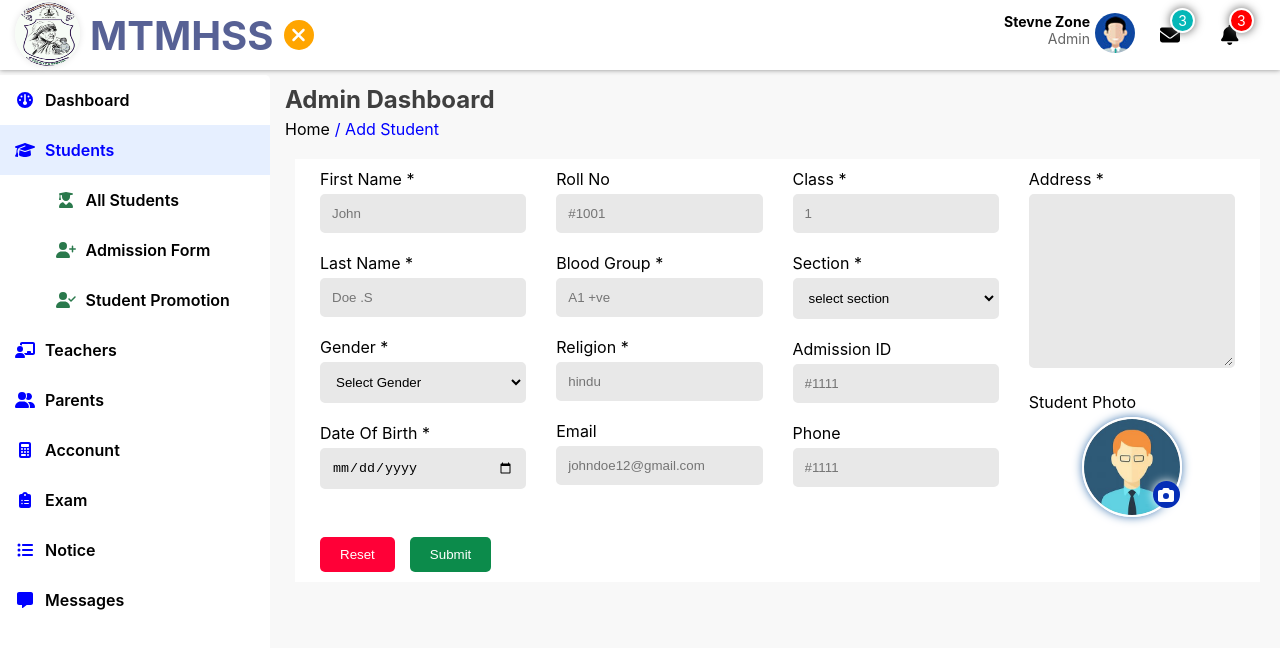
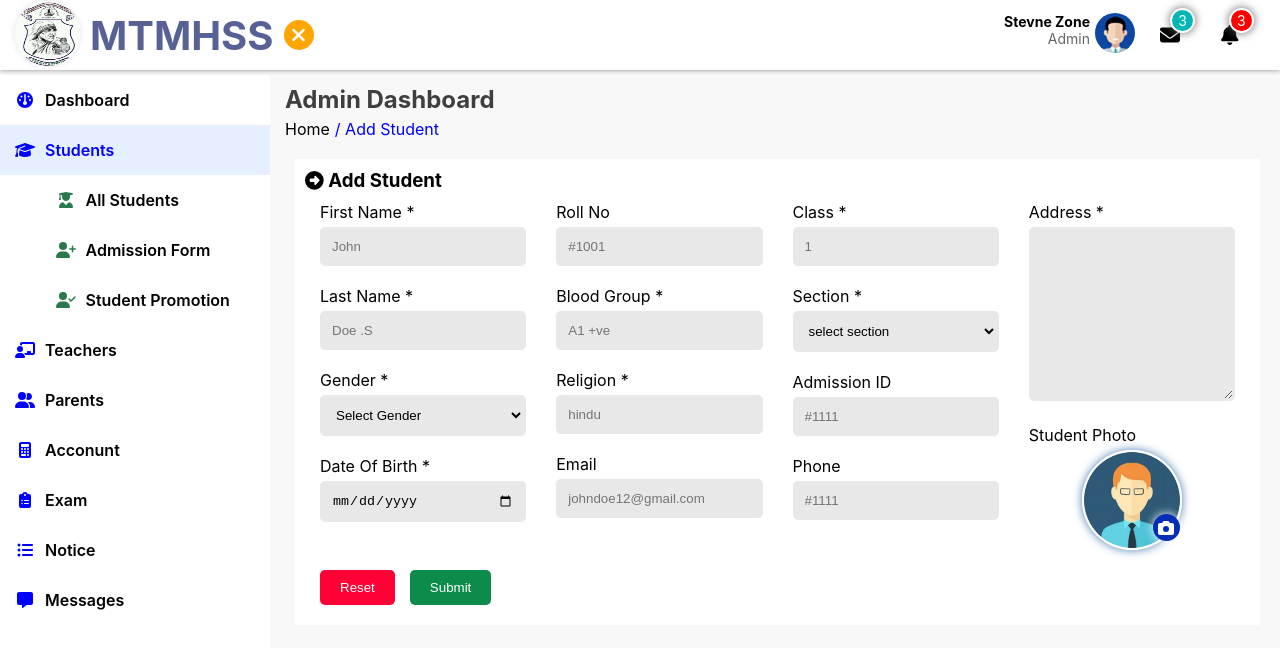
Before and after one commit to Vinoth82003/school_frontend, a React (Create React App) app: page / in a window 1280 px wide. Shown: the top 648 px of the page. Built offline with nearby package versions, Linux system fonts and the light colour scheme.

Commit message:
adding student to the school is ready

```diff
--- a/src/Components/AddStudent.jsx
+++ b/src/Components/AddStudent.jsx
@@ -1,6 +1,9 @@
 import React, { useState } from "react";
 import { FontAwesomeIcon } from "@fortawesome/react-fontawesome";
-import { faCameraAlt } from "@fortawesome/free-solid-svg-icons";
+import {
+  faArrowAltCircleRight,
+  faCameraAlt,
+} from "@fortawesome/free-solid-svg-icons";
 import defaultLogo from "../img/default.jpeg";
 import "../css/addstudent.css";
 
@@ -27,6 +30,9 @@ const AddStudent = () => {
       <main className="admin_page">
         <section className="chart_containers">
           <form action="#" method="post" className="table_box">
+            <h1>
+              <FontAwesomeIcon icon={faArrowAltCircleRight} /> Add Student
+            </h1>
             <div className="container">
               <div className="row">
                 <div className="col">
--- a/src/Components/Section.jsx
+++ b/src/Components/Section.jsx
@@ -4,6 +4,7 @@ import "../css/section.css";
 import { AppContext } from "../App";
 import AllStudents from "./AllStudents";
 import AddStudent from "./AddStudent";
+import Studentpromotion from "./Studentpromotion";
 
 const Section = () => {
   const value = useContext(AppContext);
@@ -38,6 +39,7 @@ const Section = () => {
           {active === "dashboard" && <Admin />}
           {active === "all student" && <AllStudents />}
           {active === "add student" && <AddStudent />}
+          {active === "Student Promotion" && <Studentpromotion />}
         </header>
       </section>
     </>
--- /dev/null
+++ b/src/Components/Studentpromotion.jsx
@@ -0,0 +1,15 @@
+import React from "react";
+
+const Studentpromotion = () => {
+  return (
+    <>
+      <main className="admin_page">
+        <section className="chart_containers">
+
+        </section>
+      </main>
+    </>
+  );
+};
+
+export default Studentpromotion;
--- a/src/css/addstudent.css
+++ b/src/css/addstudent.css
@@ -1,6 +1,6 @@
 .container {
   max-width: 1200px;
-  margin: 0 auto;
+  margin: 10px auto;
   padding: 0 15px;
 }
 
```
